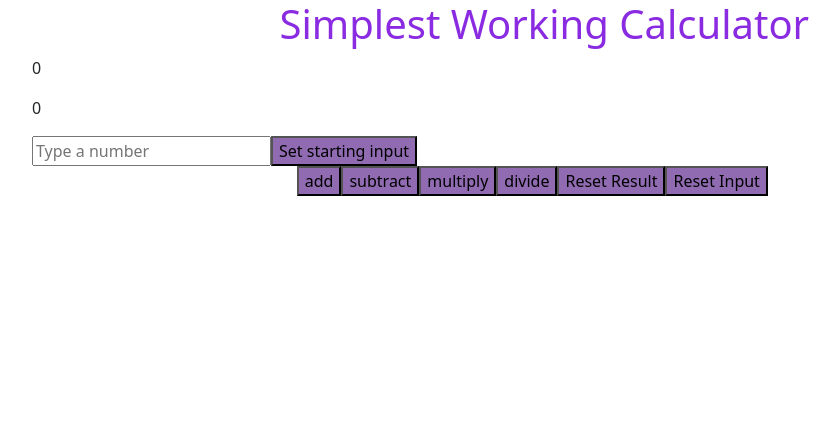
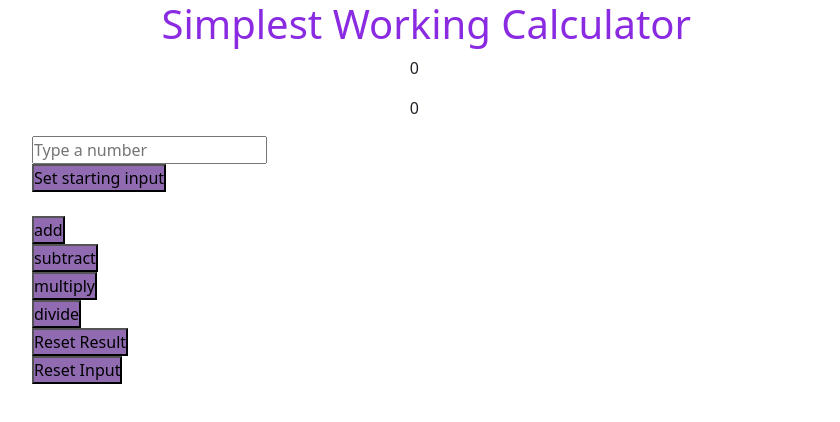
Before and after one commit to cjp0421/react-calculator-v3, a React (Create React App) app: page / in a window 1280 px wide. Shown: the top 422 px of the page, without its empty margins (50-890 px from the left). Built offline with nearby package versions, Linux system fonts and the light colour scheme.

Commit message:
continuing to play with layout

```diff
--- a/src/App.css
+++ b/src/App.css
@@ -1,14 +1,24 @@
+* {
+  margin: 0;
+  padding: 0;
+}
+
+.container {
+  display: flex;
+}
+
 button {
+  display: block;
   background-color: rgb(144, 107, 178);
   margin: auto;
 }
 
+p {
+  text-align: center;
+}
+
 input {
   margin: auto;
-}
-
-.container {
-  display: flex;
 }
 
 .header {
@@ -17,6 +27,6 @@ input {
 }
 
 .buttons {
-  display: flex;
+  display: block;
   justify-content: center;
 }
```
